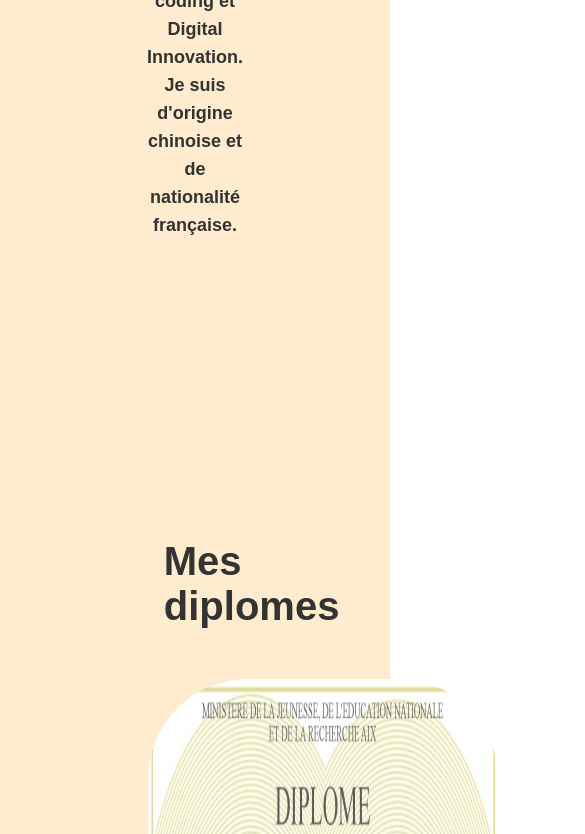
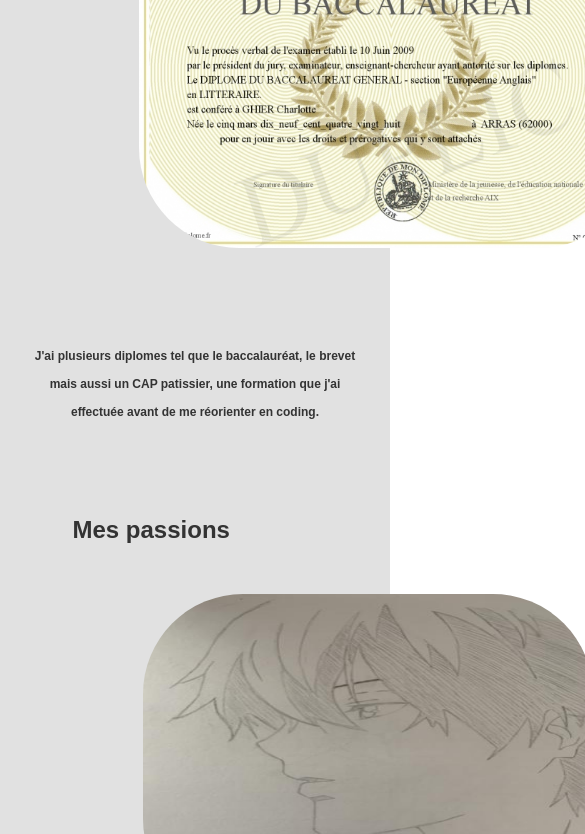
Before and after one commit to herm09/Git-presentation, a plain HTML site: page hermione.html in a window 390 px wide. Shown: the part 1166-2000 px from the top of the page, 585 px wide, since content can reach past the window. Drawn offline with Linux system fonts and the light colour scheme.

Commit message:
modif css resp

```diff
--- a/hermione.css
+++ b/hermione.css
@@ -15,7 +15,7 @@
 .container {
     max-width: 1200px;
     display: flex;
-    justify-content: space-between;
+    justify-content: center;
     align-items: center;
     padding: 20px;
     padding-left: 10%;
@@ -46,48 +46,138 @@
 }
 
 /*body*/
+.body{
+    margin-bottom: 0px;
+}
+
+.main-content{
+    background-color: #e1e1e1;
+    padding: 20px;
+}
+
 
 .body-content{
-    background-color:blanchedalmond;
     color: #333;
     font-family: Arial, sans-serif;
-    margin-bottom: 200px;
+    margin-bottom: 50px;
+    font-family: Arial, sans-serif;
 
 }
 
-.text{
-    margin-bottom: 150px;
+.text {
+  margin-bottom: 90px;
 }
 .presentation{
     display: flex;
     flex-direction: column;
     align-items: center;
-    margin-bottom: 150px;
 }
 
 .titre{
 width: 35%;
 margin-left: 42%;
-margin-top: 50px;
+margin-top: 20px;
 margin-bottom: 50px;
-font-size: 40px;
+font-size: 32px;
 font-weight: bold;
 
 }
 
 .para{
-    font-size: 18px;
+    font-size: 16px;
     padding-left: 300px;
     padding-right: 300px;
     text-align: center;
     line-height: 28px;
     font-weight: bold;
+    margin: 50px auto;
 
 }
 
+
 .img1{
-    height: 600px;
-    width: 350px;
+    height: 450px;
+    width: 240px;
     border-radius: 100px;
-    margin-left: 38%;
+    margin-left: 40%;
+    margin-bottom: 10px;
 }
+
+.img2{
+    height: 350px;
+    width: 500px;
+    border-radius: 100px;
+    margin-left: 34%;
+    margin-bottom: 40px;
+
+}
+
+.img3{
+    height: 325px;
+    width: 450px;
+    border-radius: 100px;
+    margin-left: 35%;
+    margin-bottom: 40px;
+}
+
+.img4{
+    height: 350px;
+    width: 500px;;
+    border-radius: 100px;
+    margin-left: 36%;
+    margin-bottom: 40px;
+}
+
+/*Responsive*/
+
+@media (max-width: 768px) {
+    .container {
+        padding-left: 5%;
+    }
+
+    .nav-links {
+        font-size: 20px;
+    }
+
+    .nav-links li {
+        margin-right: 40px;
+    }
+
+    .titre {
+        width: 50%;
+        margin-left: 25%;
+        font-size: 28px;
+    }
+
+    .para {
+        padding-left: 20px;
+        padding-right: 20px;
+        font-size: 14px;
+    }
+}
+
+@media (max-width: 480px) {
+    .container {
+        padding-left: 2%;
+    }
+
+    .nav-links {
+        font-size: 18px;
+    }
+
+    .nav-links li {
+        margin-right: 30px;
+    }
+
+    .titre {
+        width: 70%;
+        margin-left: 15%;
+        font-size: 24px;
+    }
+
+    .para {
+        padding-left: 10px;
+        padding-right: 10px;
+        font-size: 12px;
+    }
+}
--- a/hermione.html
+++ b/hermione.html
@@ -7,19 +7,20 @@
     <title>Document</title>
   </head>
 
+  <body>
+
   <div class="main-content">
     <header>
       <nav class="navbar">
           <div class="container">
               <ul class="nav-links">
-                  <li><a href="#">Hermione Tetard</a></li>
+                  <li><a href="hermione.html">Hermione Tetard</a></li>
                   <li><a href="#">Timothée de Vasselot</a></li>
               </ul>
           </div>
       </nav>
   </header>
 
-    <body>
       <div class="body-content">
         <div class="presentation">
            <div class="text">
@@ -30,7 +31,7 @@
                   <img class="img1" src="images/hermione.jpg" alt="image profil">
                </div>
               <div class="para">Bonjour, je m'appelle Hermione Tetard, j'ai 20 ans et je suis actuellemnt en deuxieme année
-                à l'IIM en coding et Digital Innovation. Je suis d'origine chinoise et de nationalité française.
+                à l'IIM en coding et Digital Innovation. <br> Je suis d'origine chinoise et de nationalité française.
               </div>
             </div>
         </div>
@@ -40,9 +41,9 @@
                Mes diplomes
                </div>
                <div>
-                 <img class="img1" src="images/baccalaureat.jpg" alt="image profil">
+                 <img class="img2" src="images/baccalaureat.jpg" alt="image profil">
               </div>
-             <div class="para">J'ai plusieurs diplomes tel que le baccalauréat, le brevet mais aussi un CAP patissier, une formation que j'ai effectuée avant de me reorienter en coding.
+             <div class="para">J'ai plusieurs diplomes tel que le baccalauréat, le brevet mais aussi un CAP patissier, une formation que j'ai effectuée avant de me réorienter en coding.
              </div>
            </div>
        </div>
@@ -53,7 +54,7 @@
                Mes passions
                </div>
                <div>
-                 <img class="img1" src="images/dessin.jpg" alt="image profil">
+                 <img class="img3" src="images/dessin.jpg" alt="image profil">
               </div>
              <div class="para">J'ai de nombreuses passions tel que le dessin, les animés/ mangas, dormir (le sommeil est très important), jeux vidéos, photographie, lire, etc
              </div>
@@ -65,15 +66,13 @@
              Mes animaux préférés
              </div>
              <div>
-               <img class="img1" src="images/hermione.jpg" alt="image profil">
+               <img class="img4" src="images/chien.jpg" alt="image profil">
             </div>
            <div class="para">J'adore les animaux depuis toujours. Ceux que je prefèrent le plus sont les chats, les chiens, et les lapins !
            </div>
          </div>
-     </div>
-
-
+        </div>
       </div>
+    </div>
     </body>
-  </div>
 </html>
```
Also changed, not shown: images/chien.jpg (added).
